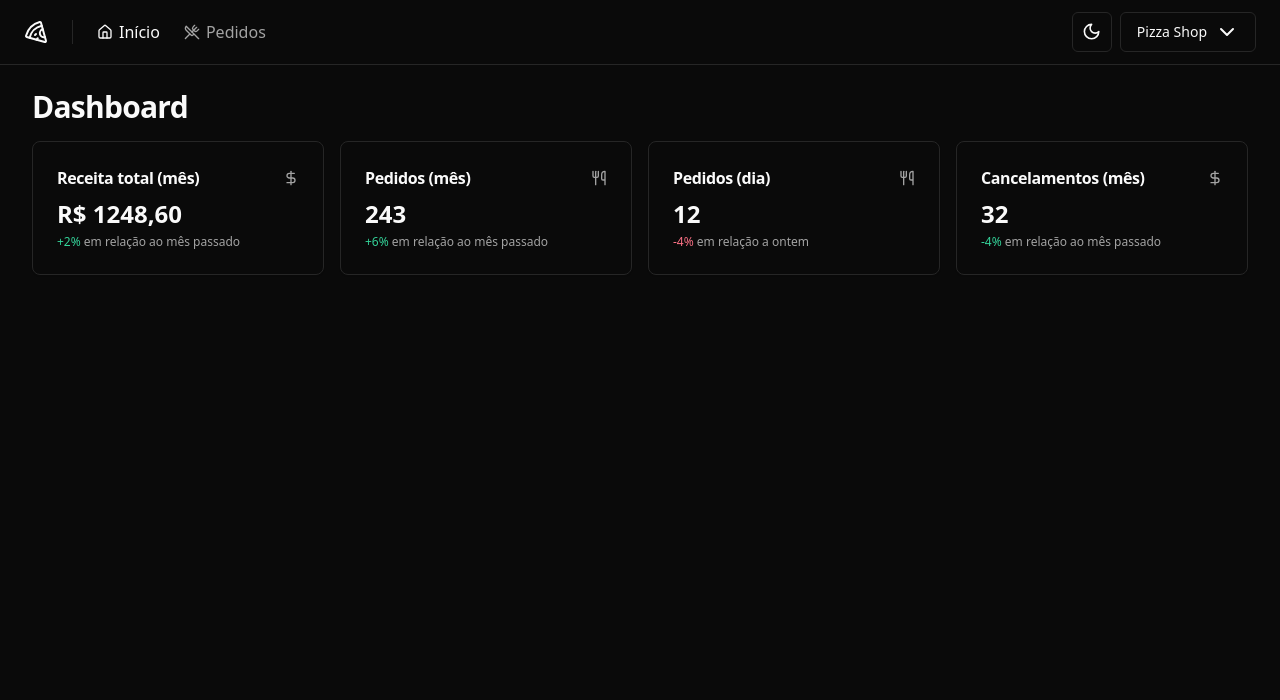
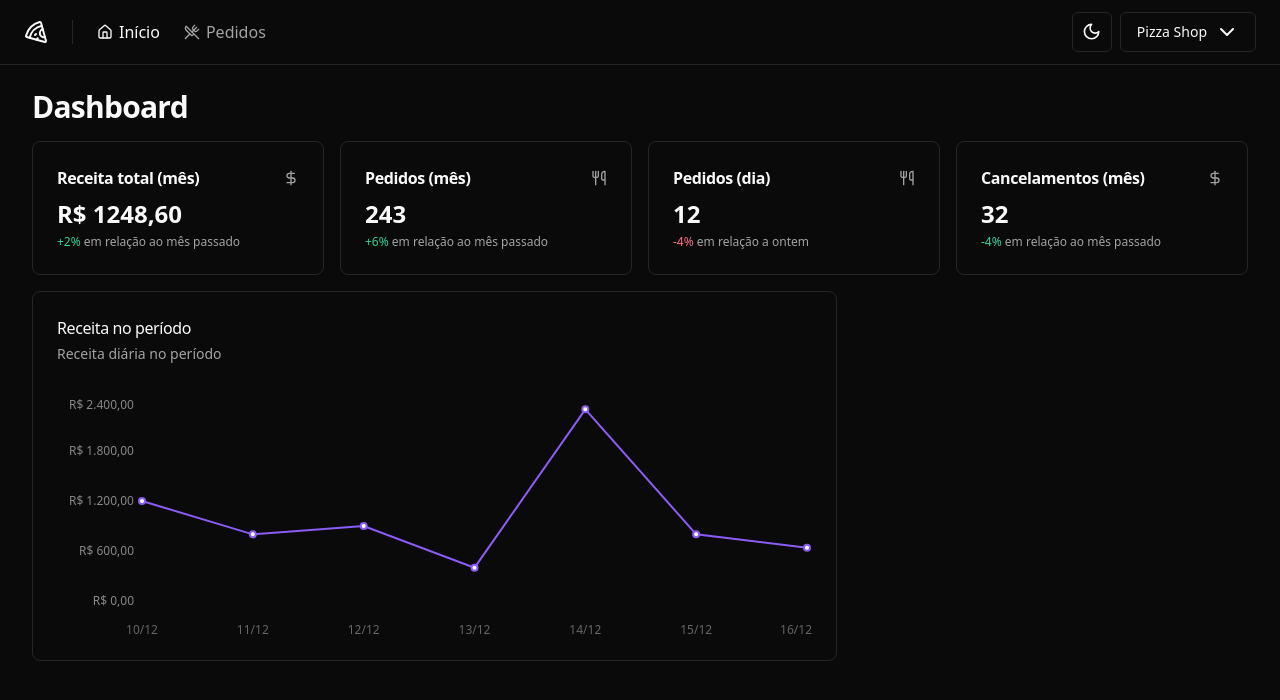
Before and after one commit to luancardosoti/ignite-reactjs-04-pizza-shop, a React (Vite) app: page / in a window 1280 px wide. Shown: the top 700 px of the page. Built offline with nearby package versions, Linux system fonts and the light colour scheme.

Commit message:
feat: add revenue chart component

```diff
--- a/package.json
+++ b/package.json
@@ -27,6 +27,7 @@
     "react-helmet-async": "^2.0.5",
     "react-hook-form": "^7.53.0",
     "react-router-dom": "^6.26.1",
+    "recharts": "^2.12.7",
     "sonner": "^1.5.0",
     "sort-by": "^1.2.0",
     "tailwind-merge": "^2.5.2",
--- a/src/pages/app/dashboard/dashboard.tsx
+++ b/src/pages/app/dashboard/dashboard.tsx
@@ -4,6 +4,7 @@
 import { MonthCanceledOrdersAmountCard } from './month-canceled-amount-card'
 import { MonthOrdersAmountCard } from './month-orders-amount-card'
 import { MonthRevenueCard } from './month-revenue-card'
+import { RevenueChart } from './revenue-chart'
 
 export function Dashboard() {
   return (
@@ -18,6 +19,10 @@
           <DayOrdersAmountCard />
           <MonthCanceledOrdersAmountCard />
         </div>
+
+        <div className="grid grid-cols-9 gap-4">
+          <RevenueChart />
+        </div>
       </div>
     </>
   )
--- /dev/null
+++ b/src/pages/app/dashboard/revenue-chart.tsx
@@ -0,0 +1,62 @@
+import { Line, LineChart, ResponsiveContainer, XAxis, YAxis } from 'recharts'
+import colors from 'tailwindcss/colors'
+
+import {
+  Card,
+  CardContent,
+  CardDescription,
+  CardHeader,
+  CardTitle,
+} from '@/components/ui/card'
+
+const data = [
+  { date: '10/12', revenue: 1200 },
+  { date: '11/12', revenue: 800 },
+  { date: '12/12', revenue: 900 },
+  { date: '13/12', revenue: 400 },
+  { date: '14/12', revenue: 2300 },
+  { date: '15/12', revenue: 800 },
+  { date: '16/12', revenue: 640 },
+]
+
+export function RevenueChart() {
+  return (
+    <Card className="col-span-6">
+      <CardHeader className="flex-row items-center justify-between pb-8">
+        <div className="space-y-1">
+          <CardTitle className="text-base font-medium">
+            Receita no período
+          </CardTitle>
+          <CardDescription>Receita diária no período</CardDescription>
+        </div>
+      </CardHeader>
+      <CardContent>
+        <ResponsiveContainer width="100%" height={240}>
+          <LineChart data={data} style={{ fontSize: 12 }}>
+            <XAxis dataKey="date" axisLine={false} tickLine={false} dy={16} />
+
+            <YAxis
+              stroke="#888"
+              axisLine={false}
+              tickLine={false}
+              width={80}
+              tickFormatter={(value: number) =>
+                value.toLocaleString('pt-BR', {
+                  style: 'currency',
+                  currency: 'BRL',
+                })
+              }
+            />
+
+            <Line
+              type="linear"
+              strokeWidth={2}
+              dataKey="revenue"
+              stroke={colors.violet['500']}
+            />
+          </LineChart>
+        </ResponsiveContainer>
+      </CardContent>
+    </Card>
+  )
+}
```
Also changed, not shown: 1 other file (tests, documents, lock files or other folders).
